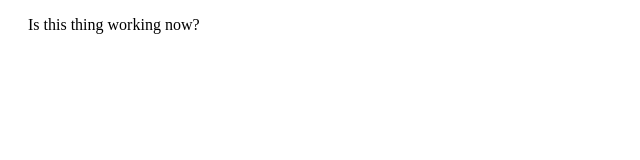
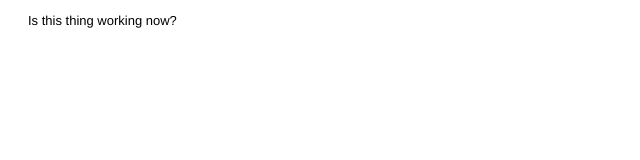
Before and after one commit to MundaneMonument/Attempt, a plain HTML site: page index.html in a window 1280 px wide. Shown: the whole page, without its empty margins (0-640 px from the left). Drawn offline with Linux system fonts and the light colour scheme.

Commit message:
added coma

```diff
--- a/style1.css
+++ b/style1.css
@@ -1,6 +1,6 @@
 p {
 margin-left: 20px;
 text-align: left;
-font: 13px, Helvetica, sans-serif;
+font: 13px Helvetica, sans-serif;
 /*font-style: italic;*/
 }
```
